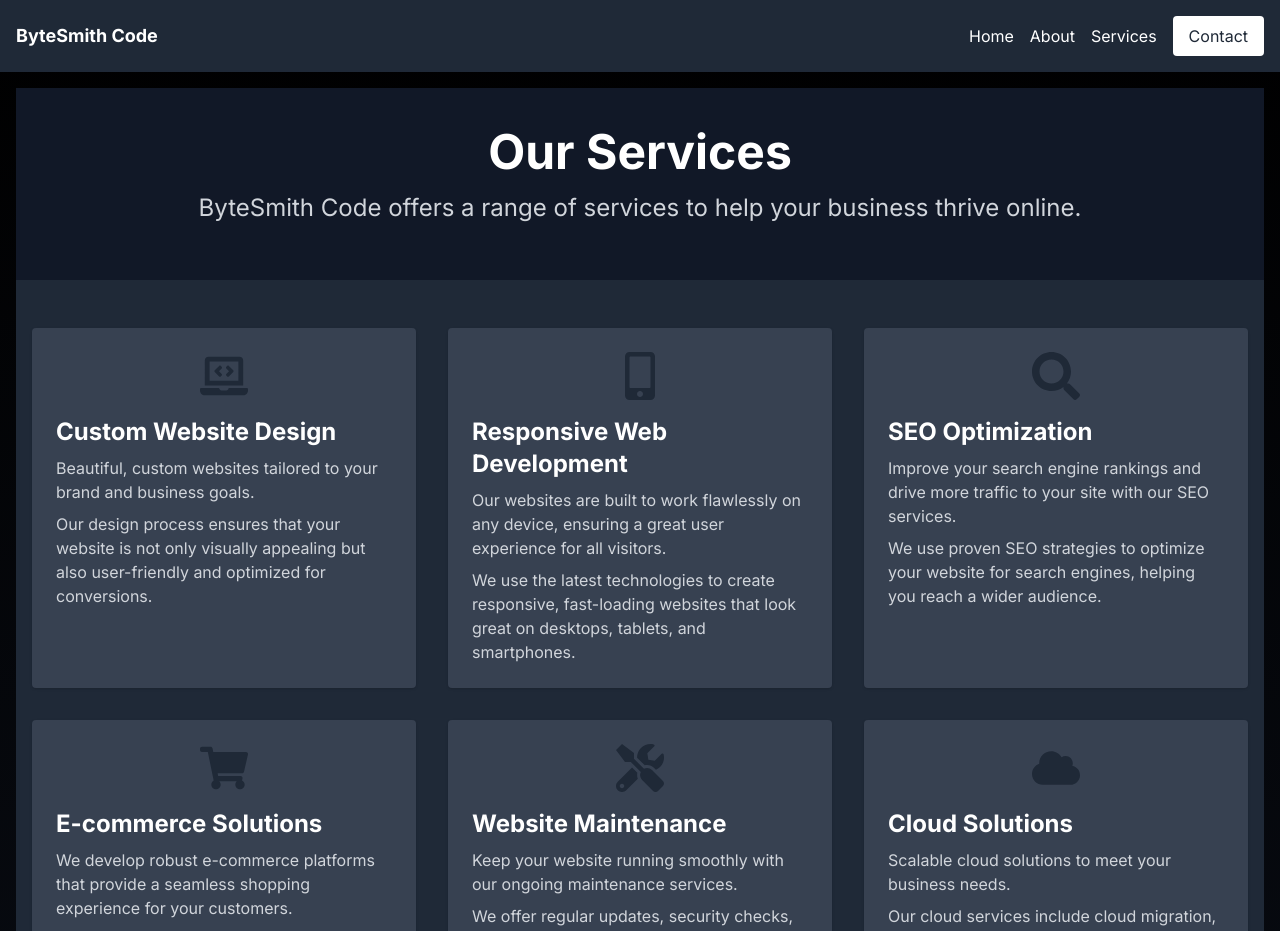
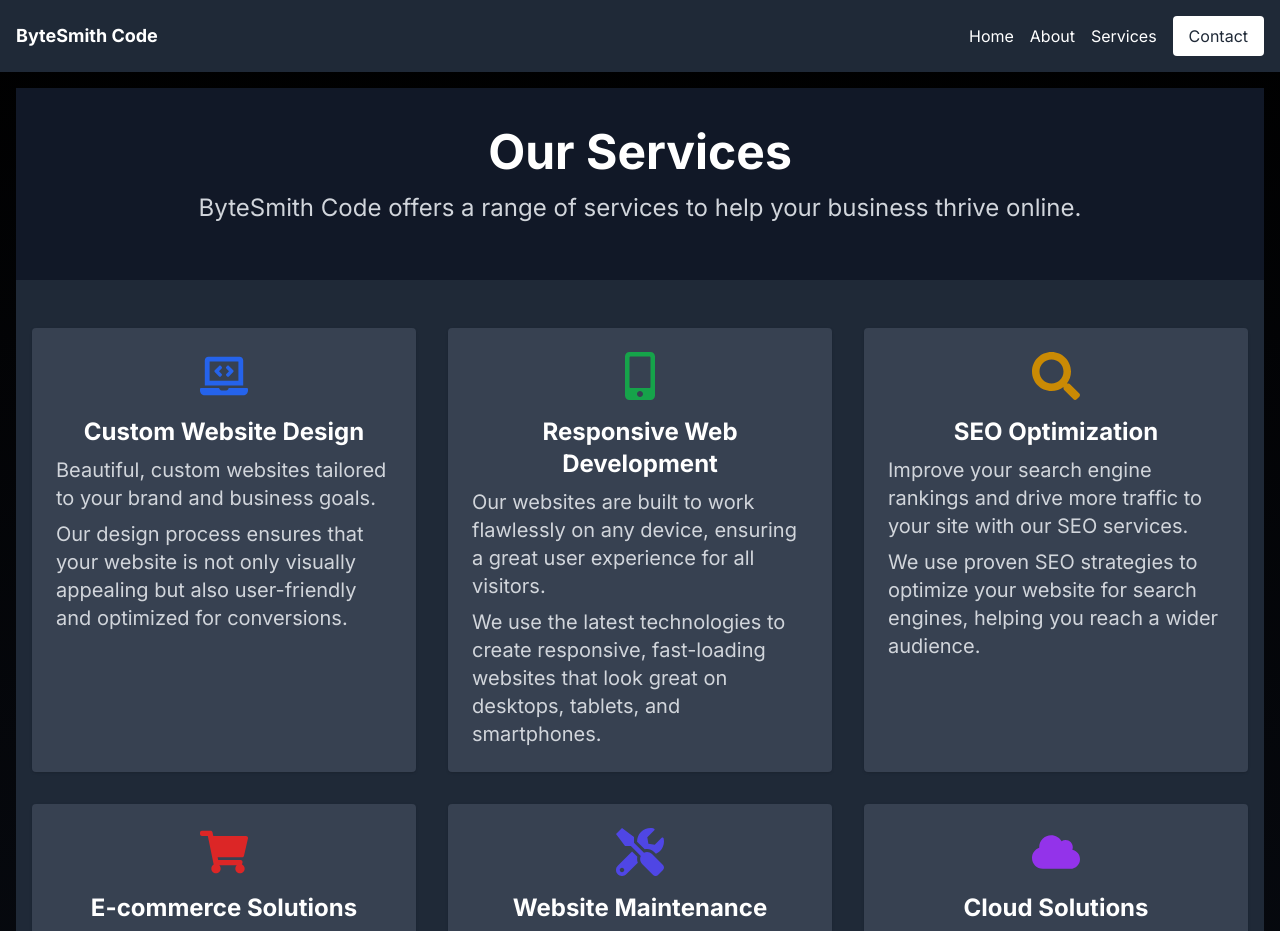
Before and after one commit to Dozr13/bytesmith-code, a Next.js app: page /services in a window 1280 px wide. Shown: the top 931 px of the page. Built offline with nearby package versions, Linux system fonts and the light colour scheme.

Commit message:
adjusted service grid to display on md screens and add color to icons

```diff
--- a/components/common/ServicesListSection.tsx
+++ b/components/common/ServicesListSection.tsx
@@ -12,7 +12,7 @@ const ServicesListSection: React.FC<ServicesListSectionProps> = ({ shortVersion
   return (
     <section className='bg-gray-100 dark:bg-gray-800 flex-grow py-12'>
       <div className='container mx-auto px-4'>
-        <div className={`grid grid-cols-1 md:grid-cols-2 lg:grid-cols-3 gap-8`}>
+        <div className={`grid grid-cols-1 md:grid-cols-3 lg:grid-cols-3 text-md lg:text-xl gap-8`}>
           {servicesToDisplay.map((service) => (
             <ServiceCard
               key={service.title}
--- a/components/services/ServiceCard.tsx
+++ b/components/services/ServiceCard.tsx
@@ -7,8 +7,10 @@ interface ServiceCardProps {
 
 const ServiceCard: React.FC<ServiceCardProps> = ({ title, description, details, icon }) => (
   <div className='bg-white dark:bg-gray-700 p-6 rounded shadow hover:shadow-lg transition-shadow'>
-    {icon}
-    <h3 className='text-2xl font-bold mb-2 text-gray-900 dark:text-white'>{title}</h3>
+    <div className='flex justify-center mb-4'>
+      {icon}
+    </div>
+    <h3 className='text-xl lg:text-2xl font-bold mb-2 text-gray-900 dark:text-white text-center'>{title}</h3>
     <p className='text-gray-600 dark:text-gray-300'>{description}</p>
     <p className='mt-2 text-gray-600 dark:text-gray-300'>{details}</p>
   </div>
--- a/data/serviceData.tsx
+++ b/data/serviceData.tsx
@@ -5,36 +5,36 @@ export const services = [
     title: 'Custom Website Design',
     description: 'Beautiful, custom websites tailored to your brand and business goals.',
     details: 'Our design process ensures that your website is not only visually appealing but also user-friendly and optimized for conversions.',
-    icon: <FaLaptopCode size={48} className='mx-auto mb-4 text-blue-600' />,
+    icon: <FaLaptopCode className='text-blue-600' size={48} />,
   },
   {
     title: 'Responsive Web Development',
     description: 'Our websites are built to work flawlessly on any device, ensuring a great user experience for all visitors.',
     details: 'We use the latest technologies to create responsive, fast-loading websites that look great on desktops, tablets, and smartphones.',
-    icon: <FaMobileAlt size={48} className='mx-auto mb-4 text-blue-600' />,
+    icon: <FaMobileAlt className='text-green-600' size={48} />,
   },
   {
     title: 'SEO Optimization',
     description: 'Improve your search engine rankings and drive more traffic to your site with our SEO services.',
     details: 'We use proven SEO strategies to optimize your website for search engines, helping you reach a wider audience.',
-    icon: <FaSearch size={48} className='mx-auto mb-4 text-blue-600' />,
+    icon: <FaSearch className='text-yellow-600' size={48} />,
   },
   {
     title: 'E-commerce Solutions',
     description: 'We develop robust e-commerce platforms that provide a seamless shopping experience for your customers.',
     details: 'Our e-commerce solutions include secure payment processing, inventory management, and user-friendly interfaces.',
-    icon: <FaShoppingCart size={48} className='mx-auto mb-4 text-blue-600' />,
+    icon: <FaShoppingCart className='text-red-600' size={48} />,
   },
   {
     title: 'Website Maintenance',
     description: 'Keep your website running smoothly with our ongoing maintenance services.',
     details: 'We offer regular updates, security checks, and performance optimizations to ensure your website stays up-to-date and secure.',
-    icon: <FaTools size={48} className='mx-auto mb-4 text-blue-600' />,
+    icon: <FaTools className='text-indigo-600' size={48} />,
   },
   {
     title: 'Cloud Solutions',
-    description: 'Scalable cloud solutions to meet your business needs.',
-    details: 'Our cloud services include cloud migration, management, and optimization to ensure your business runs smoothly in the cloud.',
-    icon: <FaCloud size={48} className='mx-auto mb-4 text-blue-600' />,
+    description: 'Reliable and scalable cloud solutions for your business.',
+    details: 'Our cloud services ensure your data is secure and accessible from anywhere.',
+    icon: <FaCloud className='text-purple-600' size={48} />,
   },
 ]
--- a/tailwind.config.ts
+++ b/tailwind.config.ts
@@ -1,7 +1,12 @@
 /** @type {import('tailwindcss').Config} */
 module.exports = {
-  darkMode: 'class', // Using 'class' for dark mode is more common than 'selector'
-  content: ['./app/**/*.{js,ts,jsx,tsx}', './components/**/*.{js,ts,jsx,tsx}', './providers/**/*.{js,ts,jsx,tsx}'],
+  darkMode: 'class',
+  content: [
+    './app/**/*.{js,ts,jsx,tsx}',
+    './components/**/*.{js,ts,jsx,tsx}',
+    './providers/**/*.{js,ts,jsx,tsx}',
+    './data/**/*.{js,ts,jsx,tsx}',
+  ],
   theme: {
     extend: {
       colors: {
```
